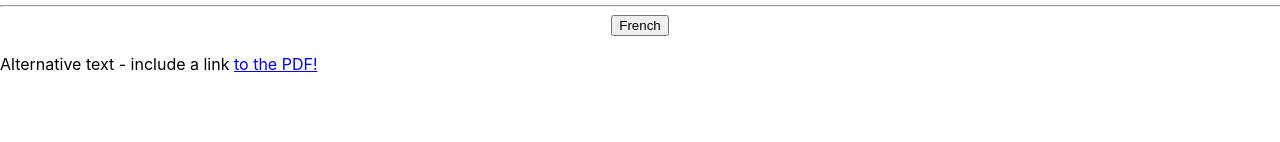
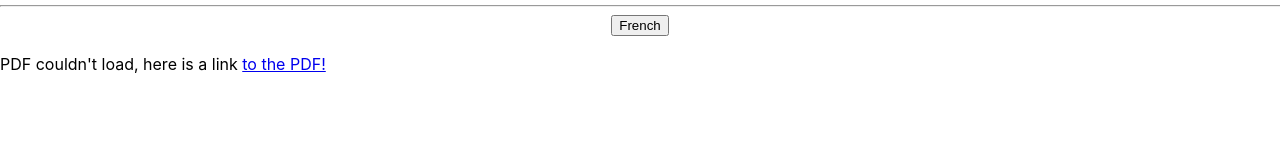
Before and after one commit to Dolotboy/Dolotboy.github.io, a plain HTML site: page resume.html in a window 1280 px wide. Shown: the part 171-313 px from the top of the page. Drawn offline with nearby package versions, Linux system fonts and the light colour scheme.

Commit message:
feat: +Localization & CV Switch

```diff
--- a/resume.html
+++ b/resume.html
@@ -53,7 +53,7 @@
         <hr class="separator">
         <button class="resume_changer" onclick="changeLink()" lang="en">French</button>
         <object class="resume_object" data="cv_en_2024.pdf" type="application/pdf" width="100%" height="800vh">
-            <p>Alternative text - include a link <a href="cv_en_2024.pdf" class="resume_link" target="_blank">to the PDF!</a></p>
+            <p lang="en">PDF couldn't load, here is a link <a href="cv_en_2024.pdf" class="resume_link" target="_blank">to the PDF!</a></p>
         </object>
 
         <hr class="separator">
```
